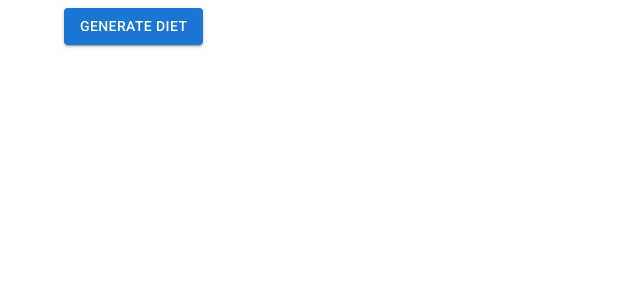
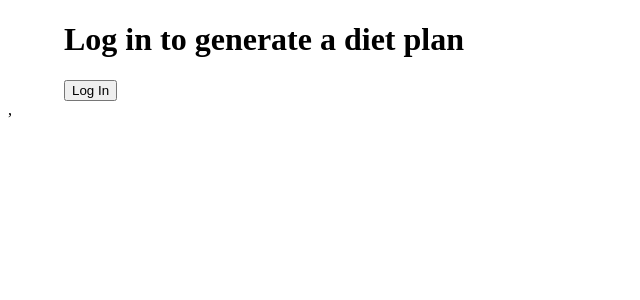
Before and after one commit to BrennoLima/MetaFit, a React (Create React App) app: page / in a window 1280 px wide. Shown: the top 300 px of the page, without its empty margins (0-640 px from the left). Built offline with nearby package versions, Linux system fonts and the light colour scheme.

Commit message:
feat: add auth0 sdk auth

```diff
--- a/package.json
+++ b/package.json
@@ -3,6 +3,7 @@
   "version": "0.1.0",
   "private": true,
   "dependencies": {
+    "@auth0/auth0-react": "^2.2.4",
     "@emotion/react": "^11.13.5",
     "@emotion/styled": "^11.13.5",
     "@fontsource/roboto": "^5.1.0",
--- a/src/App.js
+++ b/src/App.js
@@ -3,7 +3,11 @@ import LoadingButton from '@mui/lab/LoadingButton';
 import Container from '@mui/material/Container';
 import OpenAI from 'openai';
 
+import { useAuth0 } from "@auth0/auth0-react";
+import Profile from "./Profile";
+
 function App() {
+	const { isAuthenticated} = useAuth0();
 	const [isLoading, setIsLoading] = useState(false);
 	const [diet, setDiet] = useState('');
 
@@ -44,8 +48,32 @@ function App() {
 		setIsLoading(false);
 	};
 
+	const LoginButton = () => {
+		const { loginWithRedirect } = useAuth0();
+
+		return <button onClick={() => loginWithRedirect()}>Log In</button>;
+	};
+
+	const LogoutButton = () => {
+		const { logout } = useAuth0();
+
+		return (
+			<button onClick={() => logout({ logoutParams: { returnTo: window.location.origin } })}>
+				Log Out
+			</button>
+		);
+	};
+
 	return (
 		<Container>
+			{isAuthenticated ?
+				(
+					<>
+						<h1>Generate a diet plan</h1>
+						<LogoutButton/>
+						<br/><br/>
+						<Profile />
+						<br/><br/>
 						<LoadingButton
 							loading={isLoading}
 							variant='contained'
@@ -54,6 +82,14 @@ function App() {
 							Generate diet
 						</LoadingButton>
 						{diet}
+					</>
+				) : (
+					<>
+						<h1>Log in to generate a diet plan</h1>
+						<LoginButton/>
+					</>
+				)
+			}
 		</Container>
 	);
 }
--- /dev/null
+++ b/src/Profile.js
@@ -0,0 +1,25 @@
+import React, { useEffect, useState } from "react";
+import { useAuth0 } from "@auth0/auth0-react";
+
+const Profile = () => {
+    const { user, isAuthenticated, getAccessTokenSilently } = useAuth0();
+    const [userMetadata, setUserMetadata] = useState(null);
+
+    return (
+        isAuthenticated && (
+            <div>
+                <img src={user.picture} alt={user.name} />
+                <h2>{user.name}</h2>
+                <p>{user.email}</p>
+                <h3>User Metadata</h3>
+                {userMetadata ? (
+                    <pre>{JSON.stringify(userMetadata, null, 2)}</pre>
+                ) : (
+                    "No user metadata defined"
+                )}
+            </div>
+        )
+    );
+};
+
+export default Profile;
--- a/src/index.js
+++ b/src/index.js
@@ -2,6 +2,7 @@ import React from 'react';
 import ReactDOM from 'react-dom/client';
 import App from './App';
 import reportWebVitals from './reportWebVitals';
+import { Auth0Provider } from '@auth0/auth0-react';
 import '@fontsource/roboto/300.css';
 import '@fontsource/roboto/400.css';
 import '@fontsource/roboto/500.css';
@@ -10,7 +11,15 @@ import '@fontsource/roboto/700.css';
 const root = ReactDOM.createRoot(document.getElementById('root'));
 root.render(
 	<React.StrictMode>
-		<App />
+		<Auth0Provider
+			domain="dev-5a5e0c4j3fsshqij.us.auth0.com"
+			clientId="NksP1bQ5l9MJSpD3JUeKKENluvQfm2bs"
+			authorizationParams={{
+				redirect_uri: window.location.origin
+			}}
+		>
+			<App />
+		</Auth0Provider>,
 	</React.StrictMode>
 );
 
```
Also changed, not shown: 1 other file (tests, documents, lock files or other folders). Lines whose indentation alone changed are shown as unchanged.
